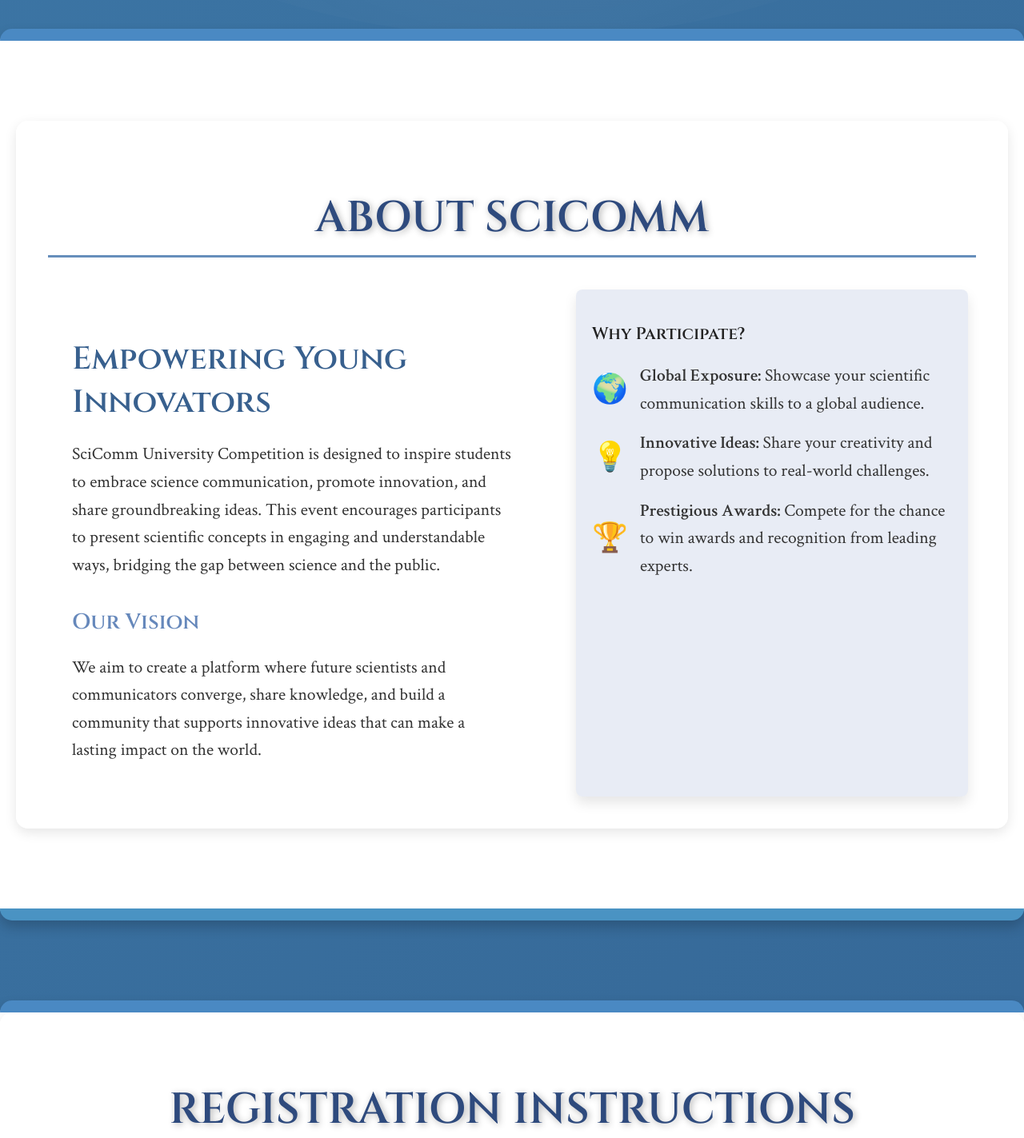
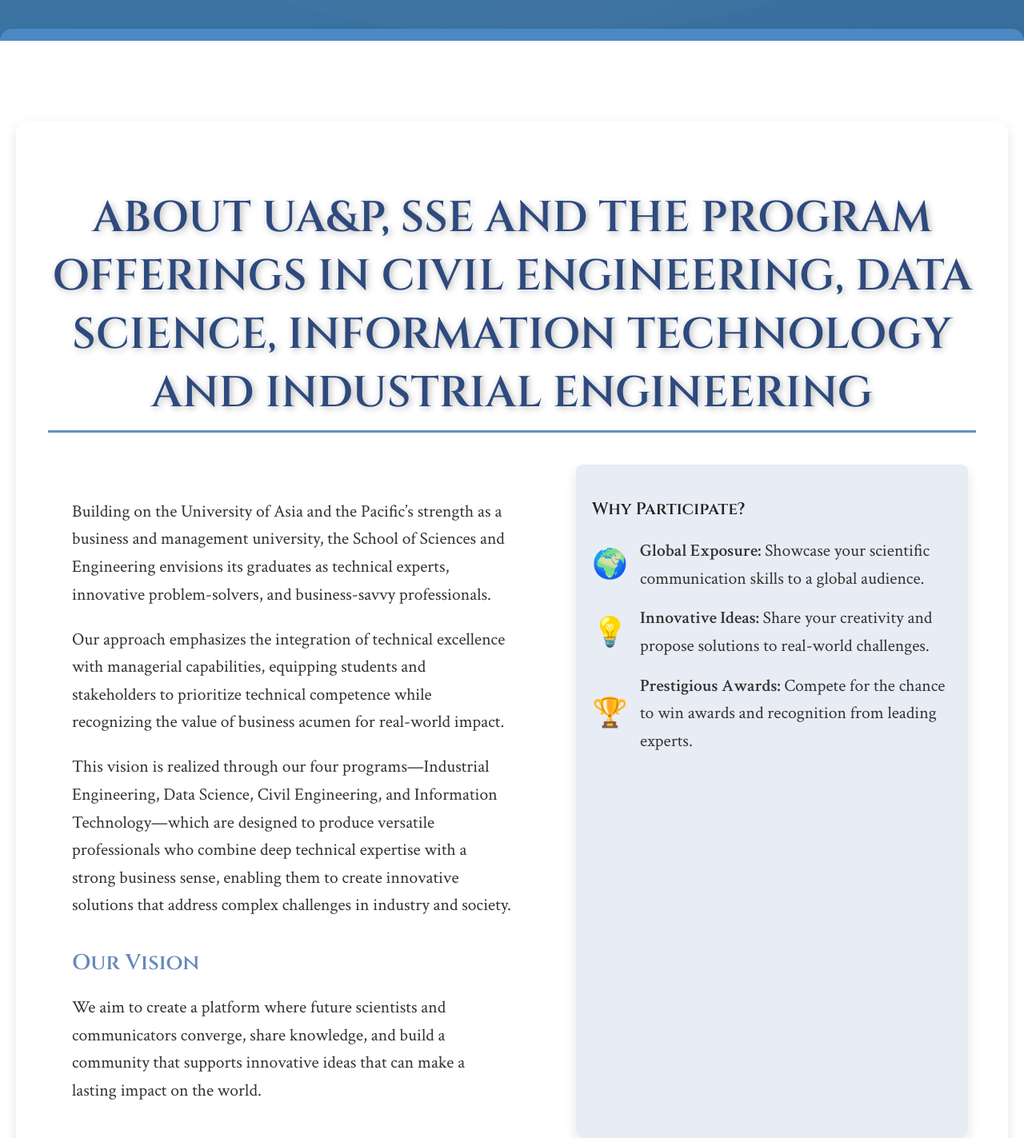
Before and after one commit to VeinZzz/SciComm-2024-Website, a Flask app: page / in a window 1280 px wide. Shown: the part 939-2362 px from the top of the page at 80% size. Run offline with Flask 3, Linux system fonts and the light colour scheme; some libraries are stand-ins or nearby versions.

Commit message:
made changes in index.html

```diff
--- a/templates/index.html
+++ b/templates/index.html
@@ -57,13 +57,18 @@
     <!-- About Section -->
     <section id="about-scicomm" class="about-section">
         <div class="about-container">
-            <h2>About SciComm</h2>
+            <h2>About UA&P, SSE and the program offerings in Civil Engineering, Data Science, Information Technology and Industrial Engineering</h2>
             <div class="about-content">
                 <!-- Left Section: Purpose & Message -->
                 <div class="about-message">
-                    <h3>Empowering Young Innovators</h3>
                     <p>
-                        SciComm University Competition is designed to inspire students to embrace science communication, promote innovation, and share groundbreaking ideas. This event encourages participants to present scientific concepts in engaging and understandable ways, bridging the gap between science and the public.
+                        Building on the University of Asia and the Pacific’s strength as a business and management university, the School of Sciences and Engineering envisions its graduates as technical experts, innovative problem-solvers, and business-savvy professionals.
+                    </p>
+                    <p>
+                        Our approach emphasizes the integration of technical excellence with managerial capabilities, equipping students and stakeholders to prioritize technical competence while recognizing the value of business acumen for real-world impact.
+                    </p>
+                    <p>
+                        This vision is realized through our four programs—Industrial Engineering, Data Science, Civil Engineering, and Information Technology—which are designed to produce versatile professionals who combine deep technical expertise with a strong business sense, enabling them to create innovative solutions that address complex challenges in industry and society.
                     </p>
                     <h4>Our Vision</h4>
                     <p>
```
